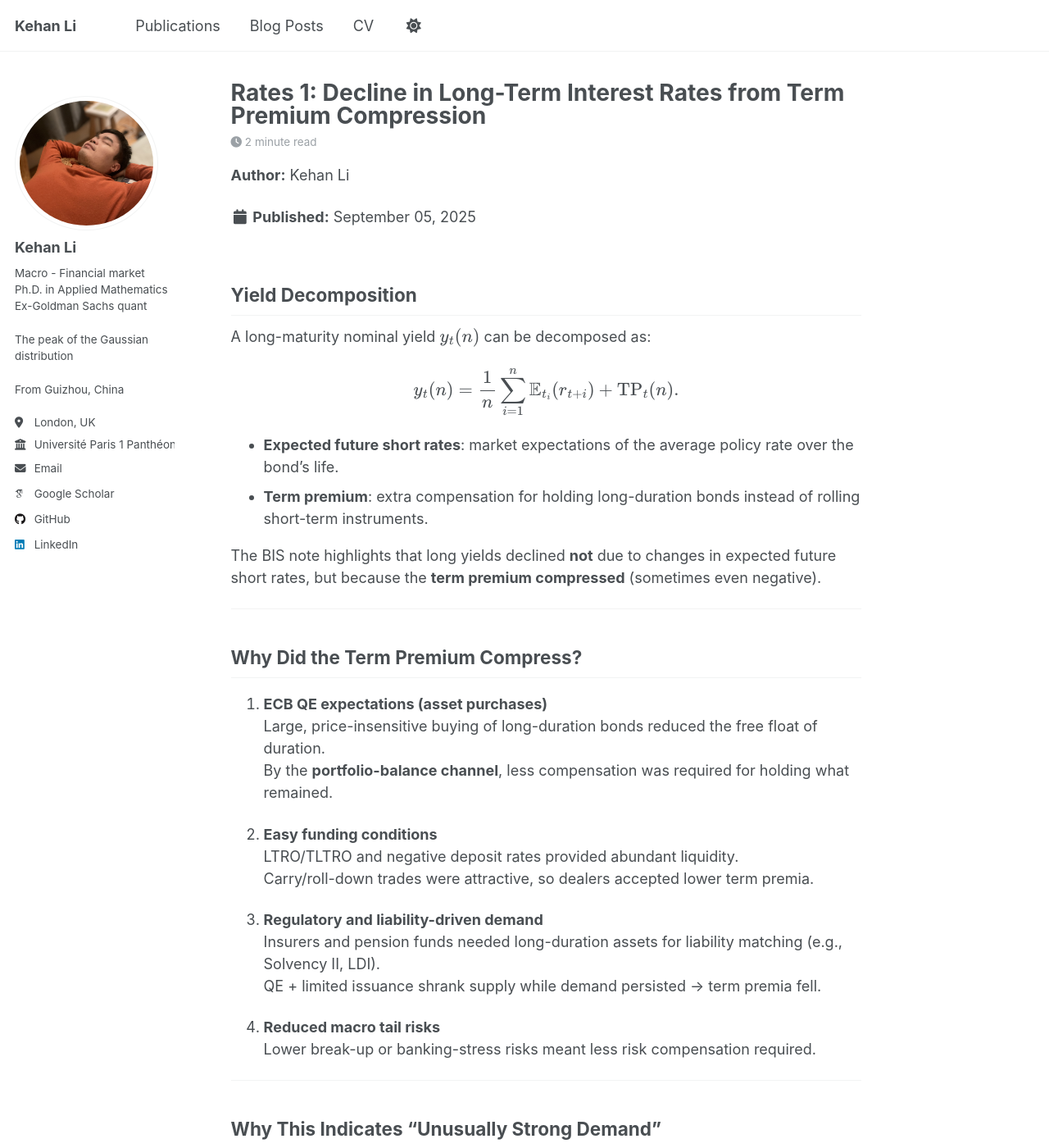
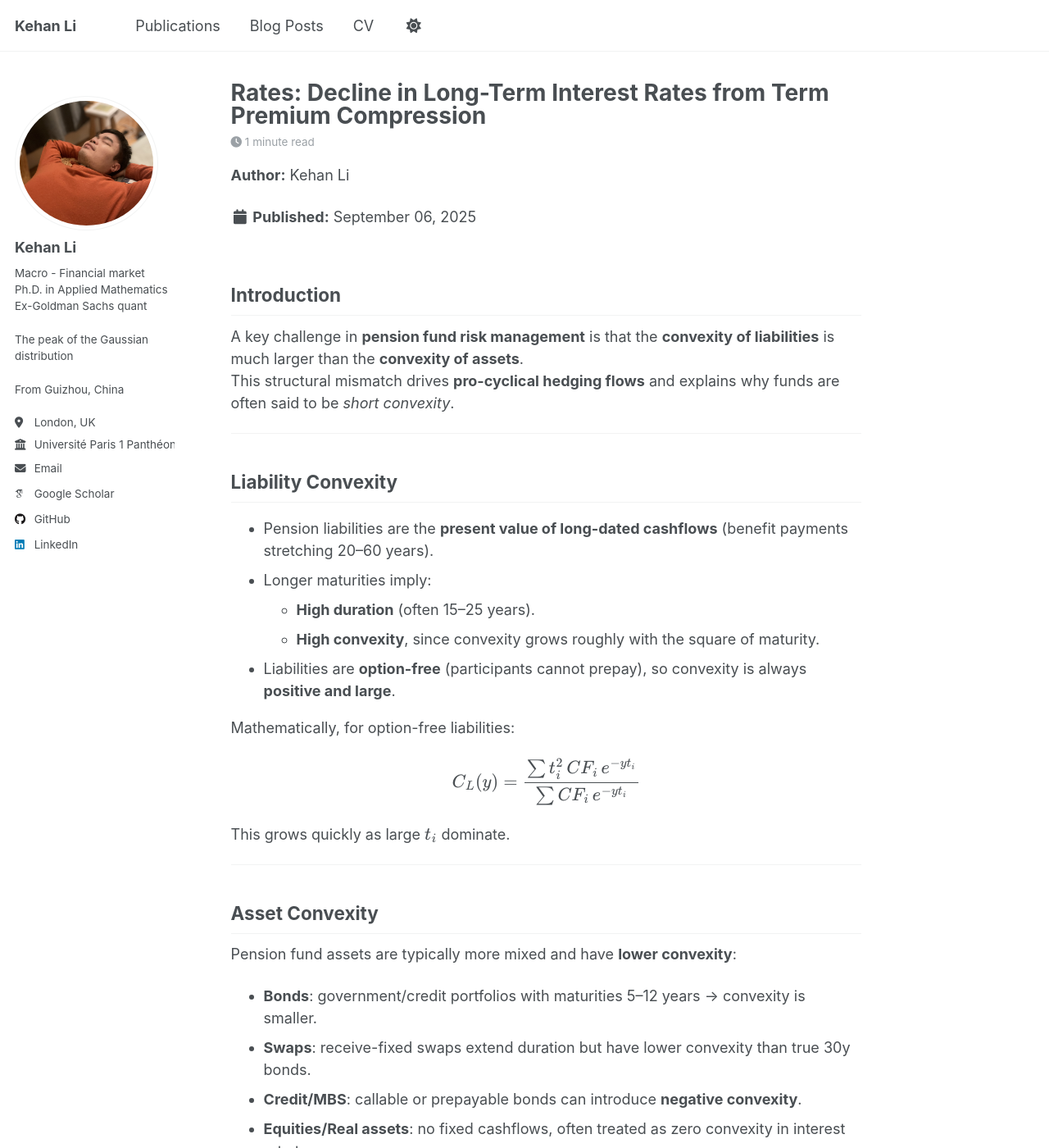
Before and after one commit to KehanLi-1123/KehanLi.github.io, a Jekyll site: the page built from _posts/2025-09-06-Rates-1.md, in a window 1280 px wide and 1400 px high. Shown: the whole window at 82% size. Built offline with Jekyll 4.4.1, drawn with Linux system fonts in a browser that asks for light colours; some web fonts are replaced; some of the changed text lies outside the part shown.

Commit message:
Update 2025-09-06-Rates-1.md

```diff
--- a/_posts/2025-09-06-Rates-1.md
+++ b/_posts/2025-09-06-Rates-1.md
@@ -1,85 +1,74 @@
 ---
-title: "Rates 1: Decline in Long-Term Interest Rates from Term Premium Compression"
-date: 2025-09-05
+title: "Rates: Decline in Long-Term Interest Rates from Term Premium Compression"
+date: 2025-09-06
 author: Kehan Li
 ---
 
-## Yield Decomposition
+## Introduction
 
-A long-maturity nominal yield $$y_t(n)$$ can be decomposed as:
-
-$$
-y_t(n) = \frac{1}{n}\sum_{i=1}^{n}\mathbb{E}_{t_i}(r_{t+i}) + \mathrm{TP}_t(n).
-$$
-
-- **Expected future short rates**: market expectations of the average policy rate over the bond’s life.
-- **Term premium**: extra compensation for holding long-duration bonds instead of rolling short-term instruments.
-
-The BIS note highlights that long yields declined **not** due to changes in expected future short rates, but because the **term premium compressed** (sometimes even negative).
+A key challenge in **pension fund risk management** is that the **convexity of liabilities** is much larger than the **convexity of assets**.
+This structural mismatch drives **pro-cyclical hedging flows** and explains why funds are often said to be *short convexity*.
 
 ---
 
-## Why Did the Term Premium Compress?
+## Liability Convexity
 
-1. **ECB QE expectations (asset purchases)**
-   Large, price-insensitive buying of long-duration bonds reduced the free float of duration.
-   By the **portfolio-balance channel**, less compensation was required for holding what remained.
+- Pension liabilities are the **present value of long-dated cashflows** (benefit payments stretching 20–60 years).
+- Longer maturities imply:
+  - **High duration** (often 15–25 years).
+  - **High convexity**, since convexity grows roughly with the square of maturity.
+- Liabilities are **option-free** (participants cannot prepay), so convexity is always **positive and large**.
 
-2. **Easy funding conditions**
-   LTRO/TLTRO and negative deposit rates provided abundant liquidity.
-   Carry/roll-down trades were attractive, so dealers accepted lower term premia.
+Mathematically, for option-free liabilities:
 
-3. **Regulatory and liability-driven demand**
-   Insurers and pension funds needed long-duration assets for liability matching (e.g., Solvency II, LDI).
-   QE + limited issuance shrank supply while demand persisted → term premia fell.
+$$
+C_L(y) = \frac{\sum t_i^2 \, CF_i \, e^{-y t_i}}{\sum CF_i \, e^{-y t_i}}
+$$
 
-4. **Reduced macro tail risks**
-   Lower break-up or banking-stress risks meant less risk compensation required.
+This grows quickly as large $$t_i$$ dominate.
 
 ---
 
-## Why This Indicates “Unusually Strong Demand”
+## Asset Convexity
 
-If expected policy rates are roughly stable but long yields fall, the drop must come from lower term premia.
-That means investors are willing to **accept less compensation for duration risk** → stronger demand for long bonds.
+Pension fund assets are typically more mixed and have **lower convexity**:
+
+- **Bonds**: government/credit portfolios with maturities 5–12 years → convexity is smaller.
+- **Swaps**: receive-fixed swaps extend duration but have lower convexity than true 30y bonds.
+- **Credit/MBS**: callable or prepayable bonds can introduce **negative convexity**.
+- **Equities/Real assets**: no fixed cashflows, often treated as zero convexity in interest rate terms.
+
+Thus, even if duration is hedged, the convexity mismatch remains.
 
 ---
 
-## Toy Example
+## Empirical Ordering
 
-Suppose the 10y yield falls from 2.00% to 1.50%.
-Surveys show expected short rates move from ≈ 1.60% to ≈ 1.55%.
+In practice:
 
 $$
-\text{Before:}\quad y = 2.00\% = 1.60\% + 0.40\% \quad (\mathrm{TP}=+40\ \text{bps})
+\text{Convexity}_{\text{liabilities}} \;>\; \text{Convexity}_{\text{assets}}
 $$
 
-$$
-\text{After:}\quad y = 1.50\% = 1.55\% - 0.05\% \quad (\mathrm{TP}=-5\ \text{bps})
-$$
-
-A $$\approx 45$$ bps compression in $$\mathrm{TP}$$ → demand-driven effect consistent with QE anticipation.
+- Liabilities: long-dated, option-free, strongly convex.
+- Assets: shorter maturity, possible negative convexity, and non-bond holdings.
 
 ---
 
-## Observable Market Signs
+## Consequences for Risk Management
 
-- **Yield curve:** bull flattening led by the long end.
-- **Swaps vs govies:** QE-induced shifts in spreads.
-- **Forward rates:** long forwards decline more than near-term forwards.
-- **Volatility:** lower term-structure risk premia → suppressed rate vol.
+Because **liability convexity dominates**:
+
+- When yields **fall**, liability DV01 rises faster than asset DV01.
+- This **widens the duration gap**.
+- To close the gap, funds must **buy more long bonds/swaps into rallies**.
+- Conversely, when yields **rise**, they must **sell**.
+
+This **buy-high, sell-low dynamic** is exactly the behavior of a **short-convexity position**.
 
 ---
 
 ## One-Liner Summary
 
-ECB QE expectations and easy funding created **duration scarcity**, which **compressed term premia**.
-Thus, yields fell even without lower expected short rates, signaling **exceptionally strong demand** for long-term debt.
-
----
-
-## Reference
-
-Domanski, D., Shin, H. S., & Sushko, V. (2017).
-**The hunt for duration: not waving but drowning?**
-*BIS Working Paper.*
+Empirically, **pension fund liabilities always have higher convexity than assets**.
+This structural convexity gap explains why LDI strategies create **pro-cyclical hedging flows**, amplifying moves in long-term yields.
```
